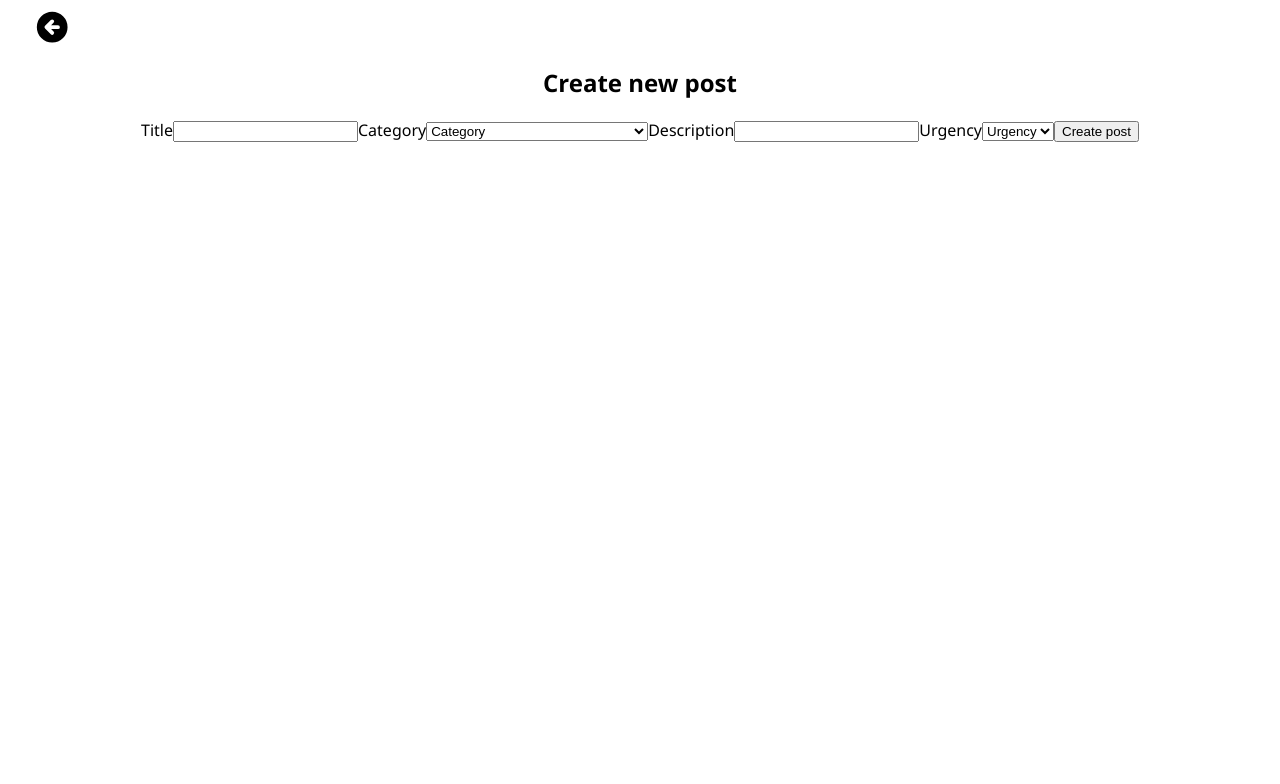
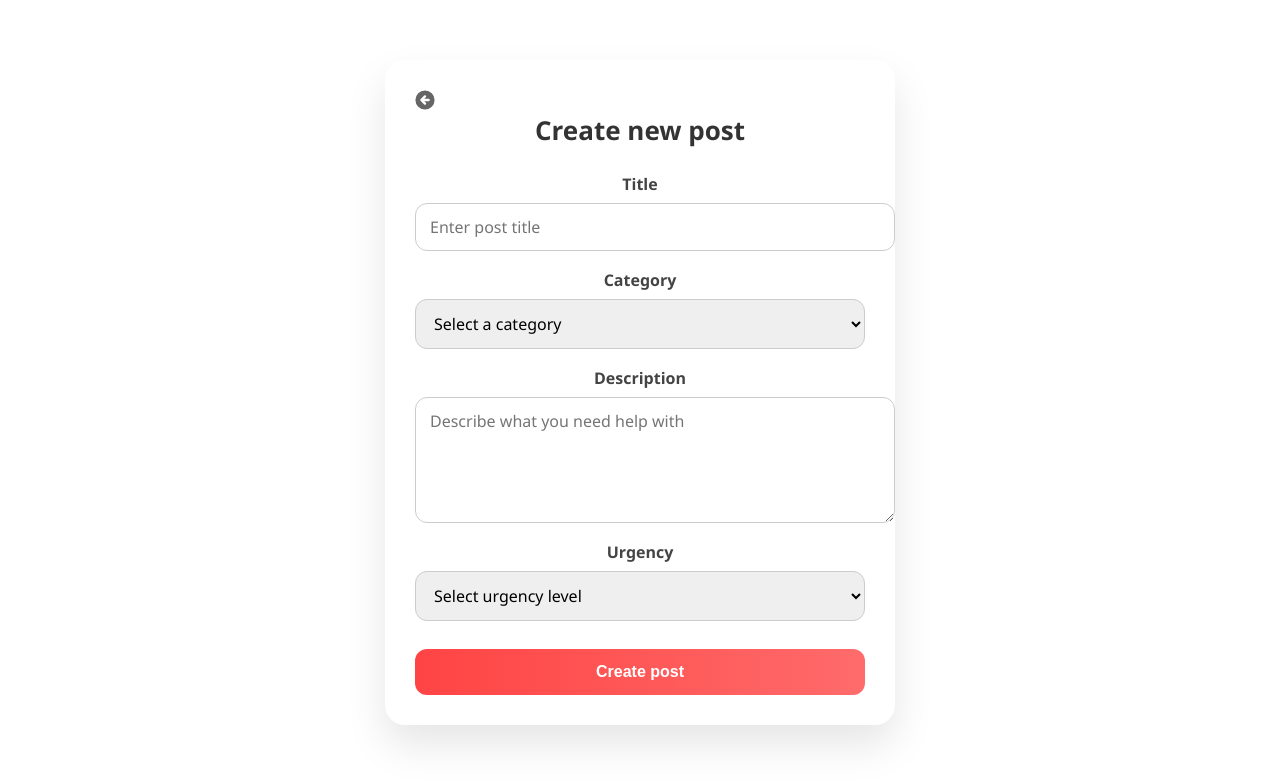
Before and after one commit to HectorZS/SafeEnviroment, a React (Vite) app in the folder frontend/: page /create-post in a window 1280 px wide. Shown: the top 784 px of the page. Built offline with nearby package versions, Linux system fonts and the light colour scheme; no server answers.

Commit message:
createPostform visual features

```diff
--- a/frontend/src/components/CreatePostForm.css
+++ b/frontend/src/components/CreatePostForm.css
@@ -1,11 +1,115 @@
+.create-post-container {
+    max-width: 450px;
+    margin: 60px auto;
+    background-color: #ffffff;
+    border-radius: 20px;
+    padding: 30px;
+    box-shadow: 0 20px 40px rgba(0, 0, 0, 0.1);
+    animation: fadeInUp 0.6s ease;
+    transition: transform 0.3s;
+    position: relative;
+}
 
-.postForm{
+.create-post-container:hover {
+    transform: translateY(-2px);
+}
+
+.create-post-container h2 {
+    text-align: center;
+    margin-bottom: 25px;
+    color: #333;
+    font-size: 26px;
+}
+
+.back-button {
+    position: absolute;
+    top: 20px;
+    left: 20px;
+    font-size: 2rem;
+    color: #333;
+    cursor: pointer;
+    transition: all 0.3s ease;
+    background: none;
+    border: none;
+}
+
+.back-button:hover {
+    color: #ff4444;
+    transform: scale(1.1);
+}
+
+.create-post-form {
     display: flex;
     flex-direction: column;
-    height: 100vh;
+    gap: 18px;
 }
 
-.buttons{
+
+.form-group {
     display: flex;
     flex-direction: column;
 }
+
+
+.create-post-form label {
+    font-weight: 600;
+    color: #444;
+    margin-bottom: 8px;
+    transition: color 0.3s ease;
+}
+
+
+.create-post-form input,
+.create-post-form select,
+.create-post-form textarea {
+    padding: 12px 14px;
+    border: 1px solid #ccc;
+    border-radius: 12px;
+    font-size: 16px;
+    transition: all 0.3s ease;
+    width: 100%;
+    font-family: inherit;
+}
+
+
+.create-post-form textarea {
+    resize: vertical;
+    min-height: 100px;
+}
+
+
+
+
+.create-post-form input:focus,
+.create-post-form select:focus,
+.create-post-form textarea:focus {
+    border-color: #ff4444;
+    outline: none;
+    box-shadow: 0 0 0 3px rgba(255, 68, 68, 0.2);
+}
+
+
+.submit-button {
+    padding: 14px 0;
+    background: linear-gradient(to right, #ff4444, #ff6b6b);
+    color: white;
+    border: none;
+    border-radius: 12px;
+    font-size: 16px;
+    font-weight: 600;
+    cursor: pointer;
+    transition: all 0.3s ease;
+    margin-top: 10px;
+}
+
+
+.submit-button:hover {
+    background: linear-gradient(to right, #e53935, #ff4444);
+    transform: translateY(-2px);
+    box-shadow: 0 4px 12px rgba(255, 68, 68, 0.2);
+}
+
+
+.submit-button:active {
+    transform: scale(0.98);
+}
--- a/frontend/src/components/CreatePostForm.jsx
+++ b/frontend/src/components/CreatePostForm.jsx
@@ -1,12 +1,13 @@
-import './CreatePostForm'
-import { useState, useEffect } from 'react'
+import './CreatePostForm.css'
+import { useState } from 'react'
 import { useUser } from '../context/UserContext'
 import { useNavigate } from 'react-router-dom'
 import { HiArrowCircleLeft } from "react-icons/hi";
 
+
 export default function CreatePostForm(){
     const [formData, setFormData] = useState({ title: "", category: "", description: "", urgency: ""})
-    const { setUser } = useUser();
+    const { user } = useUser();
     let navigate = useNavigate();
 
     function handleChange(event) {
@@ -40,46 +41,70 @@ export default function CreatePostForm(){
         }
     };
 
+    return (
+        <div className="create-post-container">
+            <HiArrowCircleLeft
+                className="back-button"
+                onClick={() => {navigate('/profilecenter')}}
+            />
+            <h2>Create new post</h2>
+            <form onSubmit={handleSubmit} className="create-post-form">
+                <div className="form-group">
+                    <label>Title</label>
+                    <input
+                        type="text"
+                        name="title"
+                        value={formData.title}
+                        onChange={handleChange}
+                        placeholder="Enter post title"
+                    />
+                </div>
 
-    return (
-        <div className='postForm'>
-            <HiArrowCircleLeft style={{ fontSize: '2rem', color: 'black', marginLeft: '25px', width: '3vw', height: '3vw', display: "block"}} onClick={() => {navigate('/profilecenter')}}/>
-            <div className='titleForm'>
-                <h2>Create new post</h2>
-            </div>
-            <div className='buttons'>
-                <label>Title</label>
-                <input type="text" name="title" value={formData.title} onChange={handleChange}></input>
+                <div className="form-group">
                     <label>Category</label>
                     <select
-                    id="category"
                         name="category"
                         value={formData.category}
                         onChange={handleChange}
                     >
-                    <option value="">Category</option>
+                        <option value="">Select a category</option>
                         <option value="Tool & Equipment Lending">Tool & Equipment Lending</option>
                         <option value="Pet Care">Pet Care</option>
                         <option value="Errands & Assistance">Errands & Assistance</option>
                         <option value="Home & Yard Help">Home & Yard Help</option>
                         <option value="Social & Community Engagement">Social & Community Engagement</option>
                     </select>
+                </div>
+
+                <div className="form-group">
                     <label>Description</label>
-                <input type="text" name="description" value={formData.description} onChange={handleChange}/>
+                    <textarea
+                        name="description"
+                        value={formData.description}
+                        onChange={handleChange}
+                        placeholder="Describe what you need help with"
+                        rows="4"
+                    />
+                </div>
+
+                <div className="form-group">
                     <label>Urgency</label>
                     <select
-                    id="urgency"
                         name="urgency"
                         value={formData.urgency}
                         onChange={handleChange}
                     >
-                    <option value="">Urgency</option>
+                        <option value="">Select urgency level</option>
                         <option value="high">High</option>
                         <option value="medium">Medium</option>
                         <option value="low">Low</option>
                     </select>
-                <button className='submit' onClick={handleSubmit}>Create post</button>
                 </div>
+
+                <button type="submit" className="submit-button" onClick={handleSubmit}>
+                    Create post
+                </button>
+            </form>
         </div>
     )
 }
```
Lines whose indentation alone changed are shown as unchanged.
